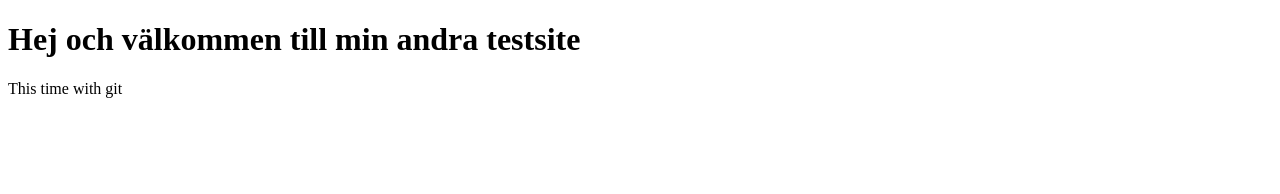
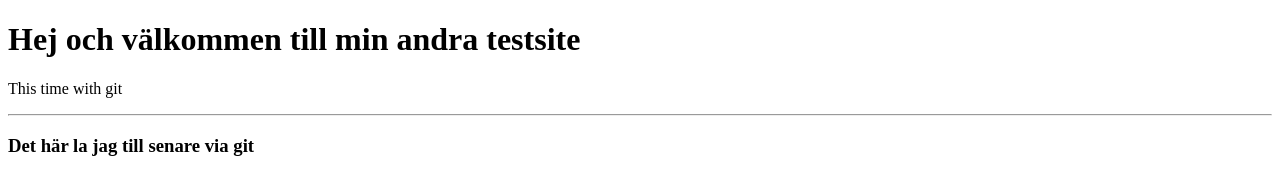
Before and after one commit to LoneAragorn/U05101702, a plain HTML site: page public/index.html in a window 1280 px wide. Drawn offline with Linux system fonts and the light colour scheme.

Commit message:
Added h3

```diff
--- a/public/index.html
+++ b/public/index.html
@@ -7,5 +7,7 @@
     <body>
         <h1>Hej och välkommen till min andra testsite</h1>
         <p>This time with git</p>
+        <hr/>
+        <h3>Det här la jag till senare via git</h3>
     </body>
 </html
```
